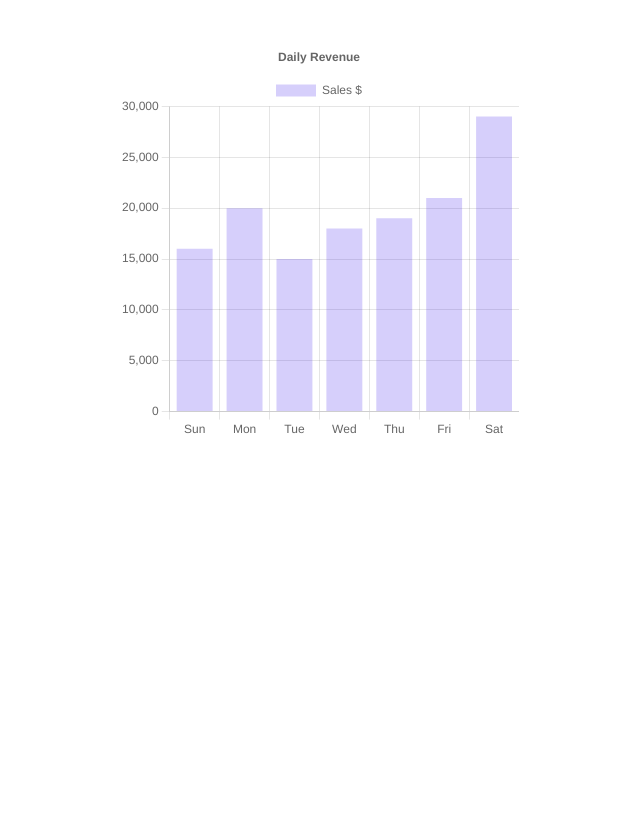
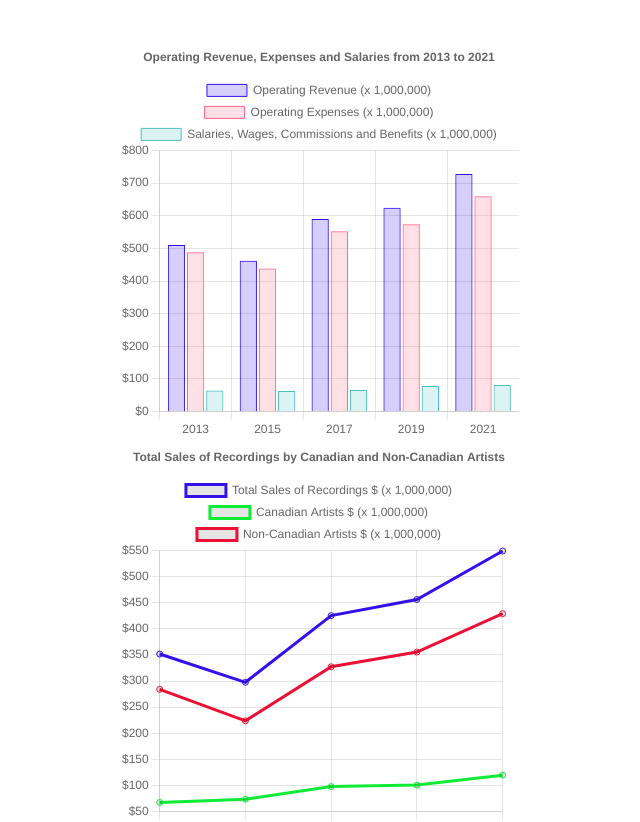
Before and after one commit to Aaron-Trippy/aaron-tripp-barchart, a Next.js app: page / in a window 1280 px wide. Shown: the top 822 px of the page, without its empty margins (321-961 px from the left). Before the commit the page ends 800 px from the top, so only its background shows below. Built offline with nearby package versions, Linux system fonts and the light colour scheme.

Commit message:
add chart 2/3

```diff
--- a/components/BarChart/index.js
+++ b/components/BarChart/index.js
@@ -29,13 +29,28 @@ export default function BarChart() {
 
   useEffect(() => {
     setChartData({
-      labels: ["Sun", "Mon", "Tue", "Wed", "Thu", "Fri", "Sat"],
+      labels: ["2013", "2015", "2017", "2019", "2021"],
       datasets: [
         {
-          label: "Sales $",
-          data: ["16000", "20000", "15000", "18000", "19000", "21000", "29000"],
+          label: "Operating Revenue (x 1,000,000)",
+          data: [510.4, 462.0, 589.7, 624.0, 728.1],
+          backgroundColor: "rgba(53, 16, 235, 0.2)",
           borderColor: "rgb(53, 16, 235)",
-          backgroundColor: "rgba(53, 16, 235, 0.2)",
+          borderWidth: 1,
+        },
+        {
+          label: "Operating Expenses (x 1,000,000)",
+          data: [487.8, 438.3, 552.2, 573.6, 659.6],
+          backgroundColor: "rgba(255, 99, 132, 0.2)",
+          borderColor: "rgb(255, 99, 132)",
+          borderWidth: 1,
+        },
+        {
+          label: "Salaries, Wages, Commissions and Benefits (x 1,000,000)",
+          data: [64.3, 62.9, 66.2, 78.1, 81.8],
+          backgroundColor: "rgba(75, 192, 192, 0.2)",
+          borderColor: "rgb(75, 192, 192)",
+          borderWidth: 1,
         },
       ],
     });
@@ -47,7 +62,28 @@ export default function BarChart() {
         },
         title: {
           display: true,
-          text: "Daily Revenue",
+          text: "Operating Revenue, Expenses and Salaries from 2013 to 2021",
+        },
+      },
+      scales: {
+        y: {
+          beginAtZero: true,
+          ticks: {
+            callback: function (value, index, values) {
+              return "$" + value.toLocaleString();
+            },
+          },
+          scaleLabel: {
+            display: true,
+            labelString: "Dollars (x 1,000,000)",
+          },
+        },
+        x: {
+          stacked: false,
+          scaleLabel: {
+            display: true,
+            labelString: "Year",
+          },
         },
       },
       maintainAspectRatio: false,
--- /dev/null
+++ b/components/DonutChart/DonutChart.module.css
@@ -0,0 +1,4 @@
+.container {
+    width: 400px;
+    height: 400px;
+}
--- /dev/null
+++ b/components/DonutChart/index.js
@@ -0,0 +1,74 @@
+import { useEffect, useState } from "react";
+import styles from "./DonutChart.module.css";
+import { Doughnut } from "react-chartjs-2";
+import {
+  Chart as ChartJS,
+  Title,
+  Tooltip,
+  Legend,
+  CategoryScale,
+  LinearScale,
+  DoughnutController,
+} from "chart.js";
+
+ChartJS.register(
+  Title,
+  Tooltip,
+  Legend,
+  CategoryScale,
+  LinearScale,
+  DoughnutController
+);
+
+export default function DonutChart() {
+  const [chartData, setChartData] = useState({
+    datasets: [],
+  });
+
+  const [chartOptions, setChartOptions] = useState({});
+
+  useEffect(() => {
+    setChartData({
+      labels: [
+        "Musical compact discs",
+        "Digital downloads - albums",
+        "Digital downloads - singles",
+        "Other formats",
+      ],
+      datasets: [
+        {
+          label: "Sales $ (x 1,000,000)",
+          data: [40.0, 10.3, 23.7, 67.8],
+          backgroundColor: [
+            "rgb(53, 16, 235)",
+            "rgb(120, 178, 241)",
+            "rgb(180, 213, 255)",
+            "rgb(255, 0, 0)",
+          ],
+        },
+      ],
+    });
+
+    setChartOptions({
+      plugins: {
+        legend: {
+          position: "top",
+        },
+        title: {
+          display: true,
+          text: "Sales of Musical Recordings in Canada (2013-2021)",
+        },
+      },
+      maintainAspectRatio: false,
+      responsive: true,
+    });
+  }, []);
+
+  return (
+    <>
+      <div className={styles.container}>
+        <Doughnut data={chartData} options={chartOptions} />
+      </div>
+    </>
+  );
+}
--- /dev/null
+++ b/components/LineChart/LineChart.module.css
@@ -0,0 +1,4 @@
+.container {
+    width: 400px;
+    height: 400px;
+}
--- /dev/null
+++ b/components/LineChart/index.js
@@ -0,0 +1,90 @@
+import { useEffect, useState } from "react";
+import styles from "./LineChart.module.css";
+import { Line } from "react-chartjs-2";
+import {
+  Chart as ChartJS,
+  CategoryScale,
+  LinearScale,
+  LineElement,
+  Title,
+  Tooltip,
+  Legend,
+  PointElement,
+  ArcElement,
+} from "chart.js";
+
+ChartJS.register(
+  CategoryScale,
+  LinearScale,
+  LineElement,
+  Title,
+  Tooltip,
+  Legend,
+  PointElement,
+  ArcElement
+);
+
+export default function LineChart() {
+  const [chartData, setChartData] = useState({
+    datasets: [],
+  });
+
+  const [chartOptions, setChartOptions] = useState({});
+
+  useEffect(() => {
+    setChartData({
+      labels: ["2013", "2015", "2017", "2019", "2021"],
+      datasets: [
+        {
+          label: "Total Sales of Recordings $ (x 1,000,000)",
+          data: ["351.6", "297.5", "425.1", "456.1", "548.8"],
+          borderColor: "rgb(53, 16, 235)",
+          fill: false,
+        },
+        {
+          label: "Canadian Artists $ (x 1,000,000)",
+          data: ["67.5", "73.8", "97.9", "100.7", "119.8"],
+          borderColor: "rgb(16, 235, 53)",
+          fill: false,
+        },
+        {
+          label: "Non-Canadian Artists $ (x 1,000,000)",
+          data: ["284.1", "223.7", "327.2", "355.4", "428.9"],
+          borderColor: "rgb(235, 16, 53)",
+          fill: false,
+        },
+      ],
+    });
+
+    setChartOptions({
+      plugins: {
+        legend: {
+          position: "top",
+        },
+        title: {
+          display: true,
+          text: "Total Sales of Recordings by Canadian and Non-Canadian Artists",
+        },
+      },
+      maintainAspectRatio: false,
+      responsive: true,
+      scales: {
+        y: {
+          ticks: {
+            callback: function (value, index, values) {
+              return "$" + value;
+            },
+          },
+        },
+      },
+    });
+  }, []);
+
+  return (
+    <>
+      <div className={styles.container}>
+        <Line data={chartData} options={chartOptions} />
+      </div>
+    </>
+  );
+}
--- a/pages/index.js
+++ b/pages/index.js
@@ -2,6 +2,8 @@ import Head from "next/head";
 import Image from "next/image";
 import styles from "@/styles/Home.module.css";
 import BarChart from "@/components/BarChart";
+import LineChart from "@/components/LineChart";
+import DonutChart from "@/components/DonutChart";
 
 export default function Home() {
   return (
@@ -14,6 +16,8 @@ export default function Home() {
       </Head>
       <main className={styles.main}>
         <BarChart />
+        <LineChart />
+        <DonutChart />
       </main>
     </>
   );
```
Also changed, not shown: 1 other file (tests, documents, lock files or other folders).
